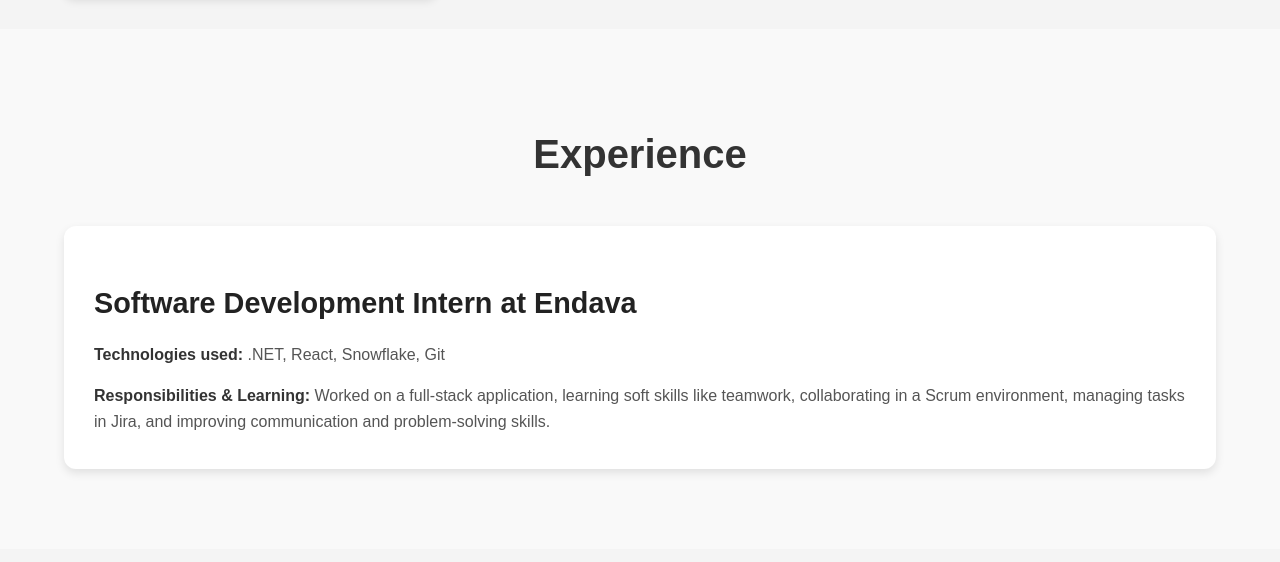
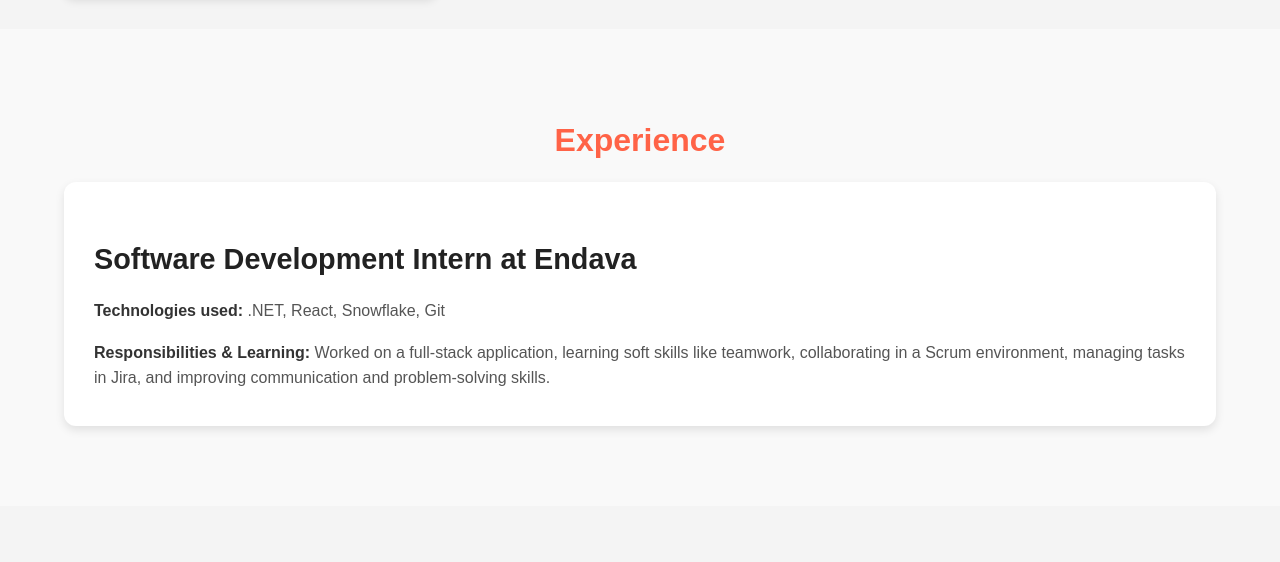
Before and after one commit to maneva133/portfolio, a plain HTML site: page index.html in a window 1280 px wide. Shown: the part 1507-2069 px from the top of the page. Drawn offline with Linux system fonts and the light colour scheme.

Commit message:
Style changes

```diff
--- a/style.css
+++ b/style.css
@@ -386,7 +386,6 @@ body > header > div > h1 {
 .activity strong {
     color: #ff6f61;
 }
-/* Experience Section */
 .experience {
     padding: 60px 0;
     background-color: #f9f9f9; /* subtle background to differentiate */
@@ -394,9 +393,9 @@ body > header > div > h1 {
 
 .experience h2 {
     text-align: center;
-    font-size: 2.5em;
-    margin-bottom: 40px;
-    color: #333;
+    font-size: 2rem;
+    margin-bottom: 1rem;
+    color: #ff6347;
 }
 
 .experience-item {
```
